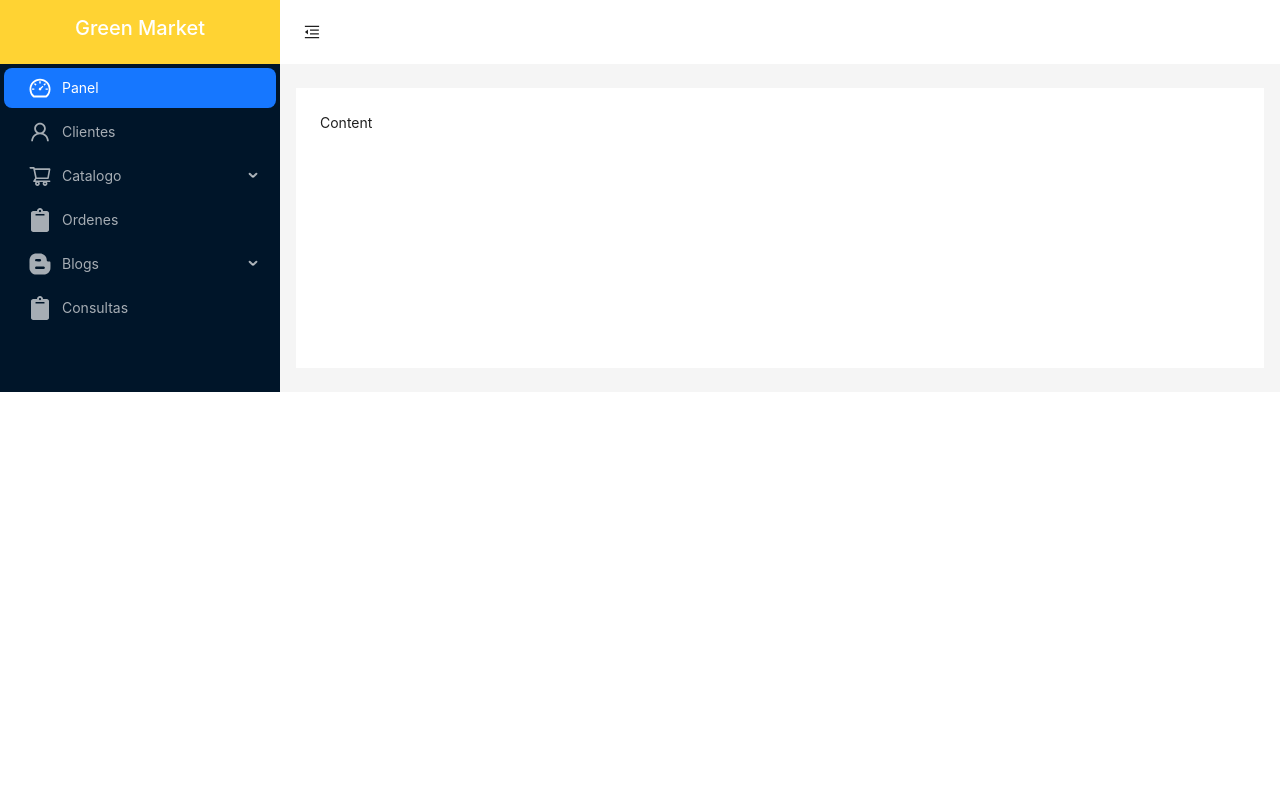
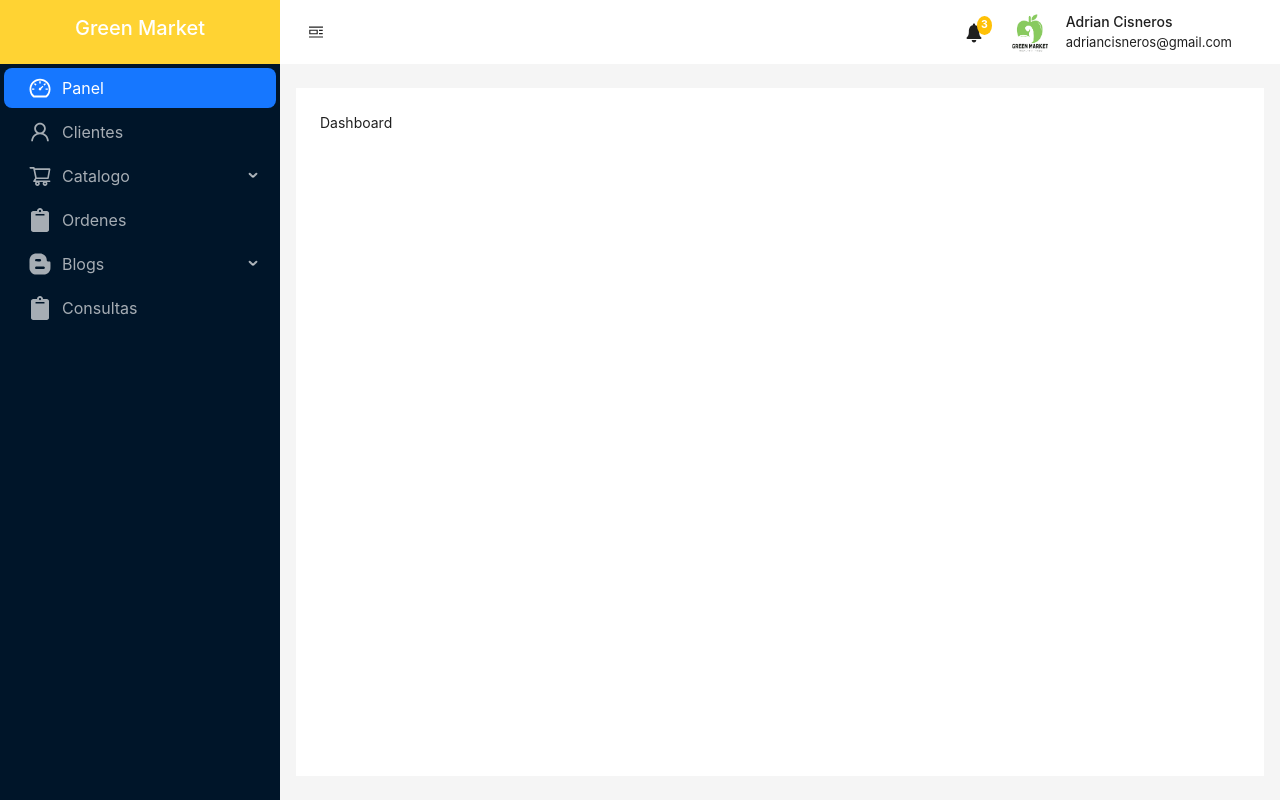
Before and after one commit to bernibauque/Admin_Panel, a React (Create React App) app: page /admin in a window 1280 px wide. Built offline with nearby package versions, Linux system fonts and the light colour scheme.

Commit message:
cambios mainlayout

```diff
--- a/src/components/MainLayout.js
+++ b/src/components/MainLayout.js
@@ -1,12 +1,15 @@
 import React, { useState } from 'react';
-import { MenuFoldOutlined, MenuUnfoldOutlined, } from '@ant-design/icons';
 import {
     AiOutlineDashboard,
     AiOutlineShoppingCart,
     AiOutlineUser,
     AiOutlineBgColors,
+    AiOutlinePicLeft,
+    AiOutlinePicRight,
 } from 'react-icons/ai';
+import { Outlet } from 'react-router-dom';
 import { ImBlog } from 'react-icons/im';
+import { IoIosNotifications } from 'react-icons/io';
 import { FaClipboard, FaBloggerB } from 'react-icons/fa';
 import { SiBrandfolder } from 'react-icons/si';
 import { BiCategoryAlt } from 'react-icons/bi';
@@ -27,7 +30,6 @@ const MainLayout = () => {
                         <span className='sm-logo'>GM</span>
                         <span className='lg-logo'>Green Market</span>
                     </h2>
-
                 </div>
                 <Menu
                     theme="dark"
@@ -125,7 +127,7 @@ const MainLayout = () => {
                                 {
                                     key: 'blog-category-list',
                                     icon: <FaBloggerB className='fs-4' />,
-                                    label: 'Lista de categorías de blogs',
+                                    label: 'Lista de cat de blogs',
                                 },
                             ],
                         },
@@ -137,8 +139,9 @@ const MainLayout = () => {
                     ]}
                 />
             </Sider>
-            <Layout>
+            <Layout className='site-layout'>
                 <Header
+                    className='d-flex justify-content-between ps-1 pe-5'
                     style={{
                         padding: 0,
                         background: colorBgContainer,
@@ -146,7 +149,7 @@ const MainLayout = () => {
                 >
                     <Button
                         type="text"
-                        icon={collapsed ? <MenuUnfoldOutlined /> : <MenuFoldOutlined />}
+                        icon={collapsed ? <AiOutlinePicRight /> : <AiOutlinePicLeft />}
                         onClick={() => setCollapsed(!collapsed)}
                         style={{
                             fontSize: '16px',
@@ -154,6 +157,28 @@ const MainLayout = () => {
                             height: 64,
                         }}
                     />
+                    <div className='d-flex gap-4 align-items-center'>
+                        <div className='position-relative'>
+                            <IoIosNotifications className='fs-4' />
+                            <span className='badge bg-warning rounded-circle p-1 position-absolute'>
+                                3
+                            </span>
+                        </div>
+                        <div className='d-flex gap-3 align-items-center'>
+                            <div>
+                                <img
+                                    width={40}
+                                    height={40}
+                                    src='/greenmarket.png'
+                                    alt=''
+                                />
+                            </div>
+                            <div>
+                                <h5 className='mb-0'>Adrian Cisneros</h5>
+                                <p className='mb-0'>adriancisneros@gmail.com</p>
+                            </div>
+                        </div>
+                    </div>
                 </Header>
                 <Content
                     style={{
@@ -163,7 +188,7 @@ const MainLayout = () => {
                         background: colorBgContainer,
                     }}
                 >
-                    Content
+                    <Outlet />
                 </Content>
             </Layout>
         </Layout>
--- a/src/index.css
+++ b/src/index.css
@@ -20,7 +20,7 @@ body {
   background: rgba(255, 255, 255, 0.3);
 }
 
-.ant-Layout {
+.ant-layout {
   min-height: 100vh;
 }
 
@@ -58,3 +58,22 @@ body {
 main {
   overflow-y: scroll;
 }
+
+.ant-menu-title-content {
+  font-size: 16px;
+}
+
+.ant-layout-header h5 {
+  line-height: 20px;
+  font-size: 14px;
+}
+
+.ant-layout-header p {
+  line-height: 20px;
+  font-size: 13px;
+}
+
+.ant-layout-header div .badge {
+  top: 16px;
+  right: -6px;
+}
```
Also changed, not shown: public/greenmarket.png (added).
